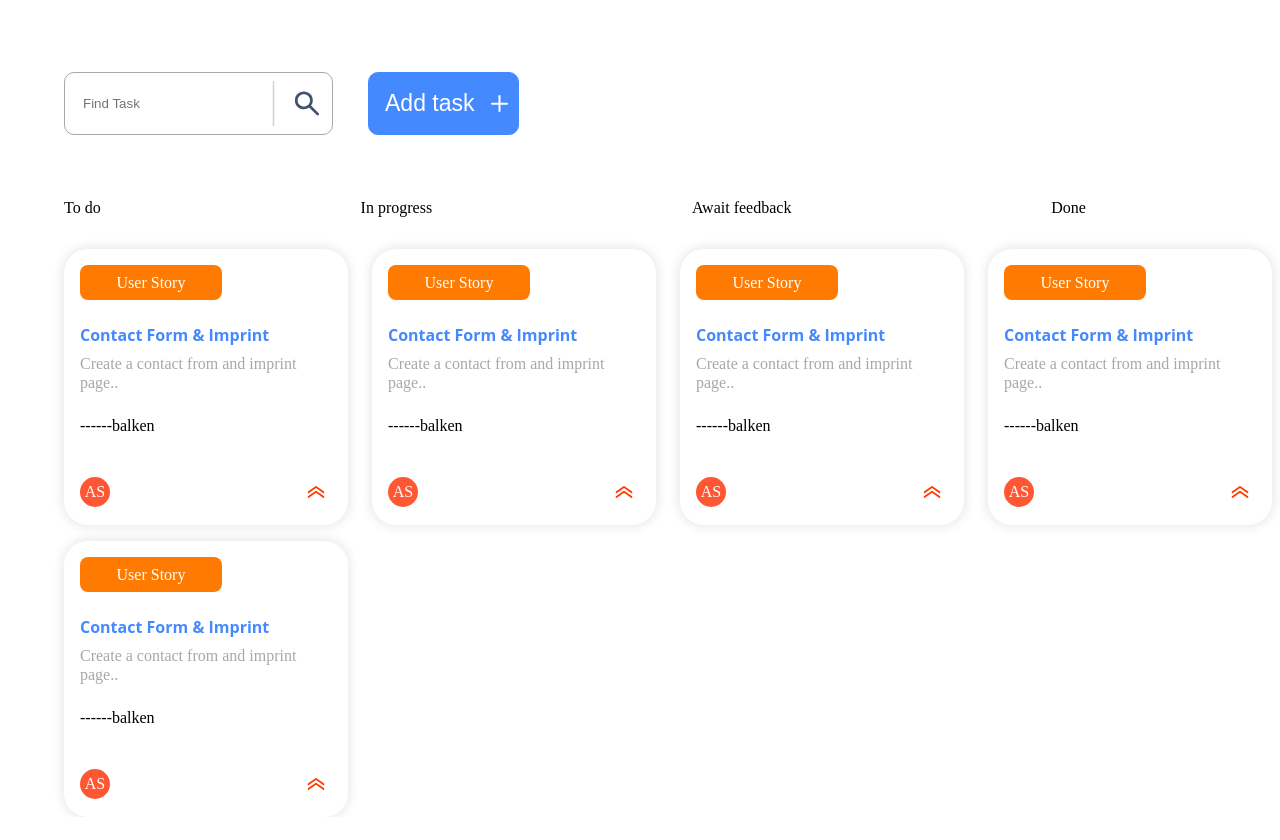
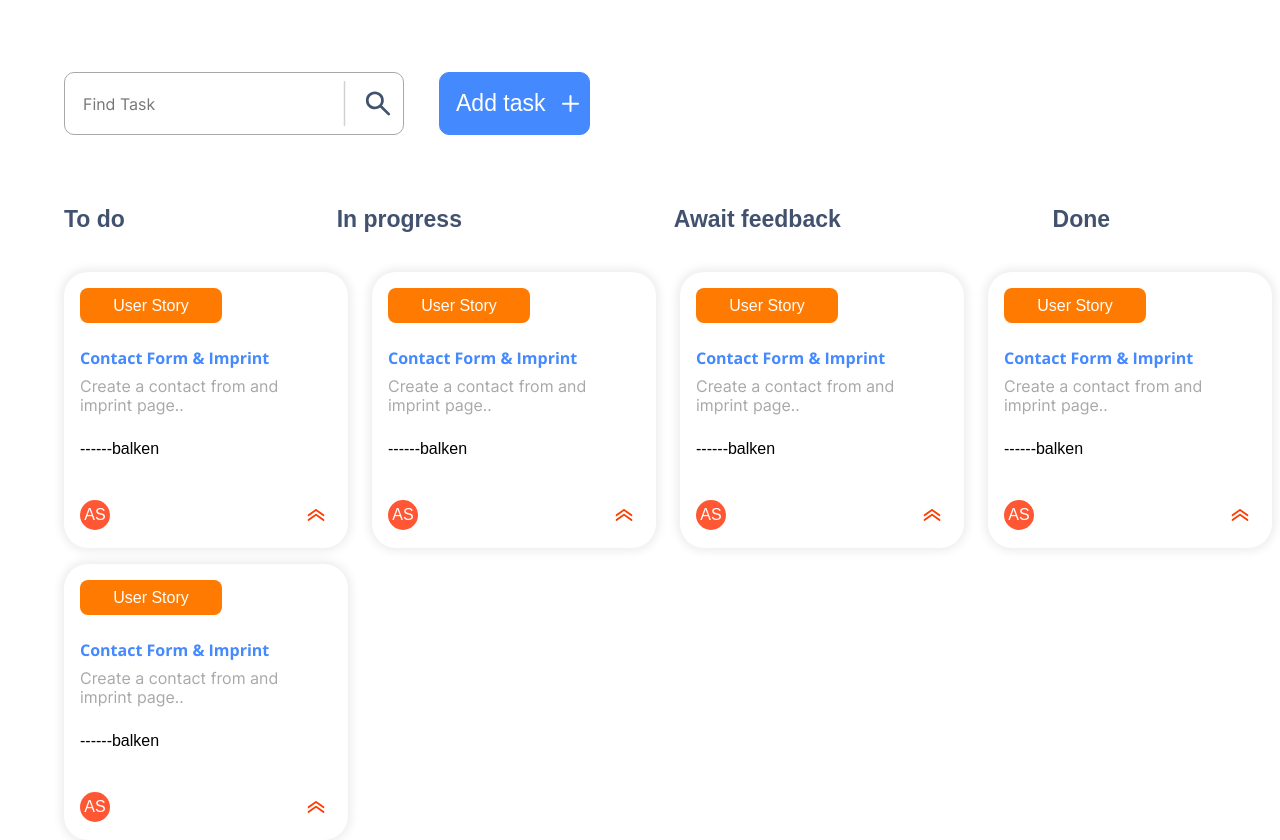
Before and after one commit to Taakeeru/join, a website: page html/board.html in a window 1280 px wide. Before the commit the page ends 817 px from the top, so only its background shows below. Drawn offline with Linux system fonts and the light colour scheme.

Commit message:
fonts added

```diff
--- a/css/board.css
+++ b/css/board.css
@@ -1,5 +1,6 @@
 body {
   margin: 0;
+  font-family: sans-serif;
 }
 .boardTopSektion {
   display: flex;
@@ -24,13 +25,14 @@ body {
   display: flex;
   padding: 16px 10px 16px 10px;
   border-radius: 10px;
-  border: 1px;
   gap: 10px;
   background: #4589ff;
   border: 1px solid #4589ff;
 }
 .boardInputfield {
   border:0px;
+  font-size: 16px;
+  font-family: inter;
 }
 .boardInputfield:focus{
     outline: none;
@@ -40,12 +42,16 @@ body {
   border: 0;
   color: white;
   font-size: 23px;
+  font-weight: 400;
 }
 
 .boardCategorysSektion {
   display: flex;
   justify-content: space-between;
   padding: 0px 64px 0px 64px;
+  font-weight: 700;
+  color: #42526E;
+  font-size: 23px;
 }
 .boardBotSektion {
   display: flex;
@@ -104,6 +110,7 @@ body {
   font-size: 16px;
   text-align: center;
   margin-block-start: 5px;
+  font-weight: 400;
 }
 .cardDescription {
     display: grid;
@@ -138,6 +145,7 @@ body {
   margin-inline-start: 0px;
   margin-inline-end: 0px;
   color: #A8A8A8;
+  font-family: 'Inter';
 }
 
 .cardSub {
--- a/html/board.html
+++ b/html/board.html
@@ -5,9 +5,10 @@
     <meta name="viewport" content="width=device-width, initial-scale=1.0">
     <title>Board</title>
     <link rel="stylesheet" href="/css/board.css">
+    <link rel="stylesheet" href="/css/desktop_template.css">
+    <link rel="stylesheet" href="/css/fonts.css">
+    <script src="/js/board.js"></script>
     <script src="/js/include.js" defer></script>
-    <link rel="stylesheet" href="/css/desktop_template.css">
-    <script src="/js/board.js"></script>
 </head>
 <body>
     <div w3-include-html="../assets/templates/desktop_template.html" ></div>
```
